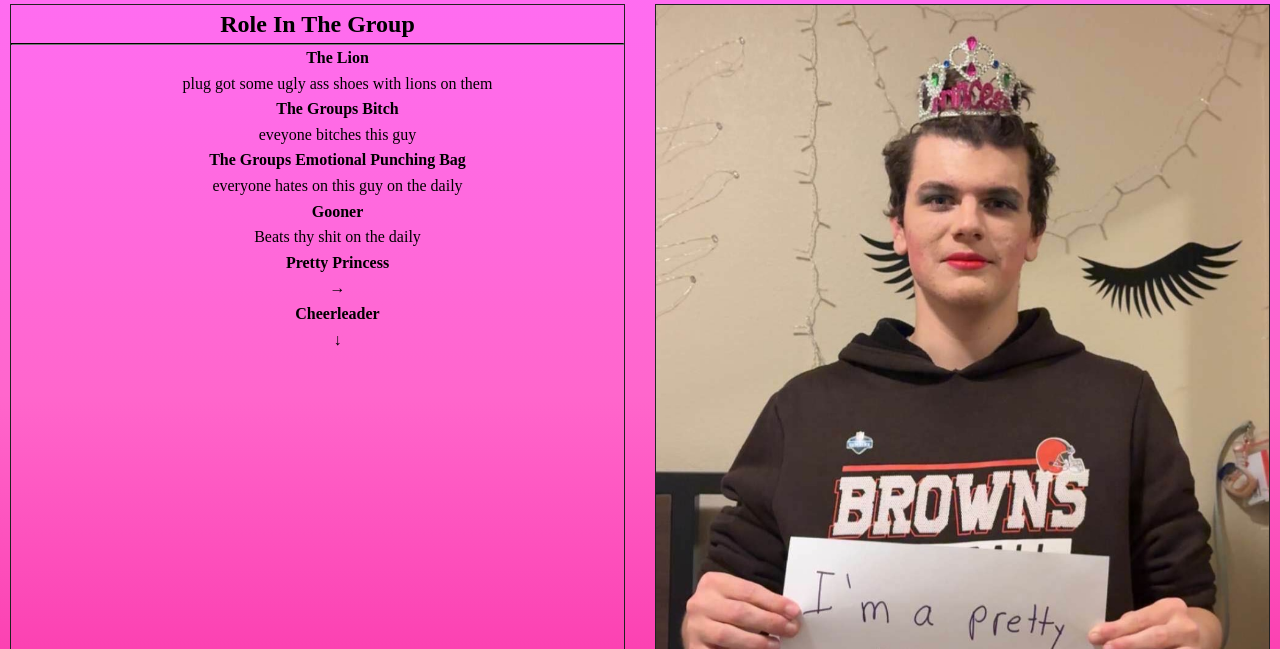
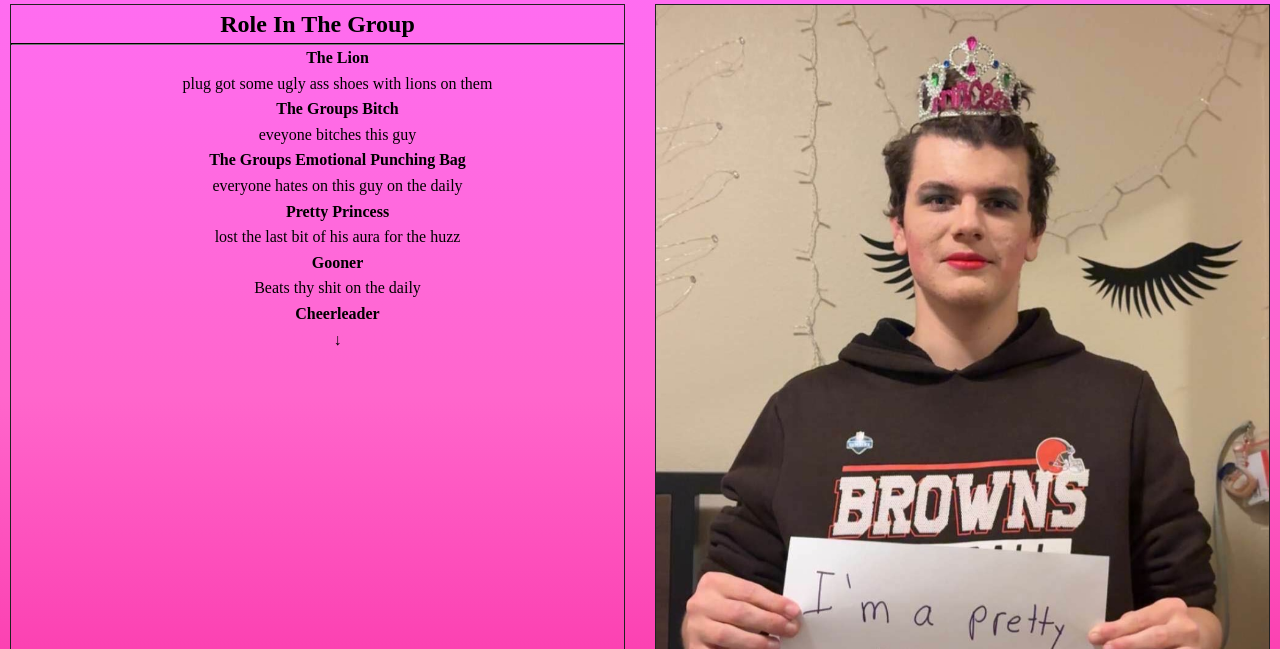
Before and after one commit to AlexTheGreatBro/TheGoonerz, a plain HTML site: page ben.html in a window 1280 px wide. Shown: the part 151-800 px from the top of the page. Drawn offline with Linux system fonts and the light colour scheme.

Commit message:
Update ben.html

```diff
--- a/ben.html
+++ b/ben.html
@@ -35,10 +35,10 @@
               <p>eveyone bitches this guy</p>
               <li>The Groups Emotional Punching Bag</li>
               <p>everyone hates on this guy on the daily</p>
+              <li>Pretty Princess</li>
+              <p>lost the last bit of his aura for the huzz</p>
               <li>Gooner</li>
-                <p>Beats thy shit on the daily</p>
-              <li>Pretty Princess</li>
-              <p>&rarr;</p>
+              <p>Beats thy shit on the daily</p>
               <li>Cheerleader</li>
               <p>&darr;</p>
             </ul>
```
